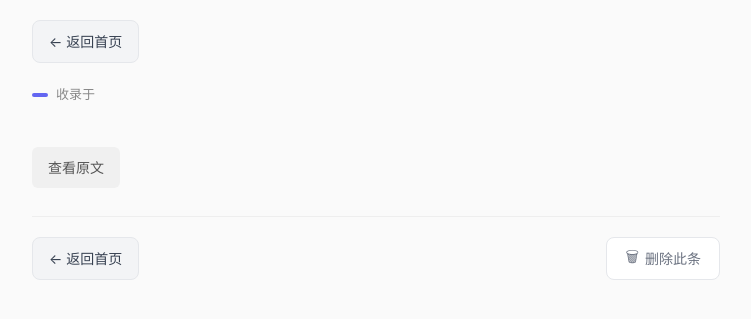
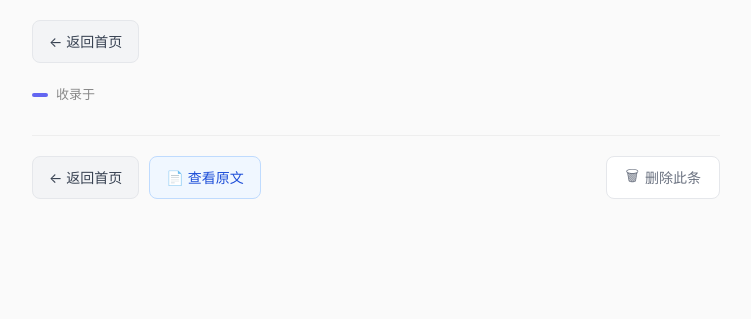
Before and after one commit to agifree939-spec/knowledge-base, a FastAPI app: template templates/detail.html in a window 1280 px wide. Shown: the top 319 px of the page, without its empty margins (264-1015 px from the left). Run offline with FastAPI, Linux system fonts and the light colour scheme; the template is opened without the code that fills it, so the values that code supplies are empty; parts of the project's set-up code (start-up, migrations or seed data) failed here and were passed over; some libraries are stand-ins or nearby versions.

Commit message:
feat: 底部三按钮同行排列 — 返回首页/查看原文/删除此条统一风格

```diff
--- a/templates/detail.html
+++ b/templates/detail.html
@@ -167,6 +167,21 @@
             transition: all 0.2s;
         }
         .btn-back:hover { background: #e5e7eb; }
+        .btn-original {
+            display: inline-flex;
+            align-items: center;
+            gap: 4px;
+            padding: 8px 16px;
+            background: #f0f7ff;
+            border: 1px solid #bfdbfe;
+            border-radius: 8px;
+            color: #1d4ed8;
+            font-size: 14px;
+            text-decoration: none;
+            cursor: pointer;
+            transition: all 0.2s;
+        }
+        .btn-original:hover { background: #dbeafe; }
         .btn-delete-detail {
             display: inline-flex;
             align-items: center;
@@ -344,10 +359,9 @@
 
     {# 不再显示尾部图片，因为已经在 full_text 中通过 markdown 渲染了 #}
 
-    <a href="{{ entry.url }}" class="original-link" target="_blank">查看原文</a>
-
     <div class="detail-actions">
         <a href="/" class="btn-back">← 返回首页</a>
+        <a href="{{ entry.url }}" class="btn-original" target="_blank">📄 查看原文</a>
         <button class="btn-delete-detail" onclick="showDeleteModal()">
             <span class="icon">🗑</span> 删除此条
         </button>
```
